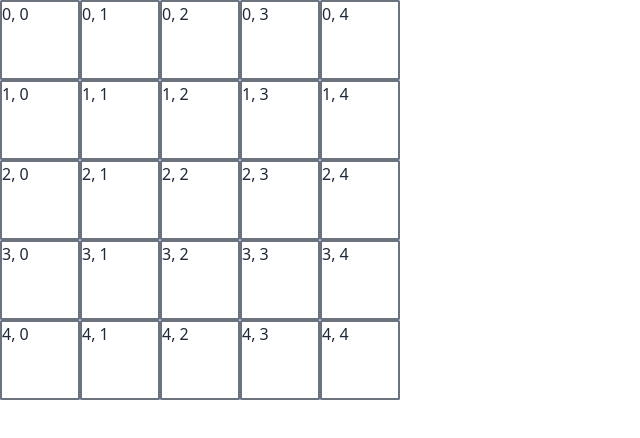
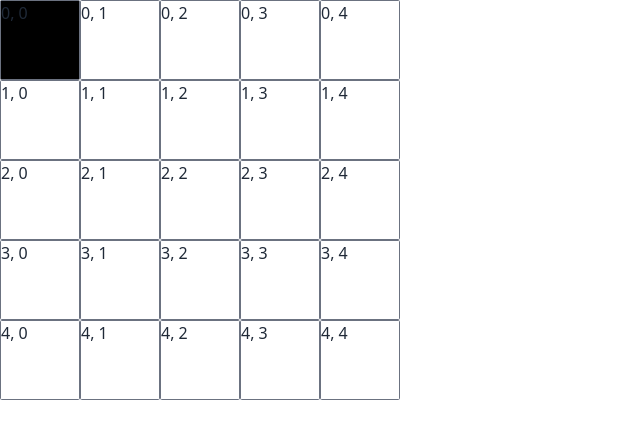
Before and after one commit to wparke4/game-prototypes, a Nuxt app: page /GridswapOffline in a window 1280 px wide. Shown: the top 438 px of the page, without its empty margins (0-640 px from the left). Built offline with nearby package versions, Linux system fonts and the light colour scheme; no server answers.

Commit message:
Single hazard created

```diff
--- a/components/GridswapOffline.vue
+++ b/components/GridswapOffline.vue
@@ -1,8 +1,13 @@
 <template>
     <div>
-        <div v-for="row in grid" class="flex co">
-            <div v-for="cell in row" class="flex w-20 h-20 border-gray-500 border-2 rounded-xs">
-                {{ cell.row }}, {{ cell.col }}
+        <div v-for="(row, rowIndex) in grid" class="flex co">
+            <div
+                v-for="(cell, colIndex) in row"
+                class="flex w-20 h-20 border-gray-500 border rounded-xs"
+                :class="{ 'bg-black': cell.isHazard }"
+                :key="'cell-' + rowIndex + '-' + colIndex"
+            >
+                {{ rowIndex }}, {{ colIndex }}
             </div>
         </div>
     </div>
@@ -14,33 +19,28 @@ let grid = ref([])
 
 const rows = 5;
 const cols = 5;
-/*
-const createGrid = () => {
-    grid = Array.from({ length: rows }, (_, rowIndex) =>
-        Array.from({ length: cols }, (_, colIndex) => ({
-            row: rowIndex,
-            col: colIndex,
-            isHole: false,
-            isOccupied: false,
-        }))
-    );
-    console.log(grid)
-}
-*/
+
 const createGrid = () => {
     console.log("create grid called")
     for (let i = 0; i < rows; i++) {
         let currRow = []
         //create array of cols for this row
         for (let j = 0; j < cols; j++) {
-            currRow.push({row: i, col: j})
+            currRow.push({row: i, col: j, isHazard: false, isOccupied: false})
         }
         grid.value.push(currRow)
     }
     console.log(grid)
 }
+
+const createRandomHazards = () => {
+    grid.value[0][0].isHazard = true
+    console.log("create rand..", grid.value[0][0])
+}
+
 console.log("what the fuck")
 onMounted(() => {
-   createGrid()
+   createGrid(),
+   createRandomHazards()
 });
 </script>
```
